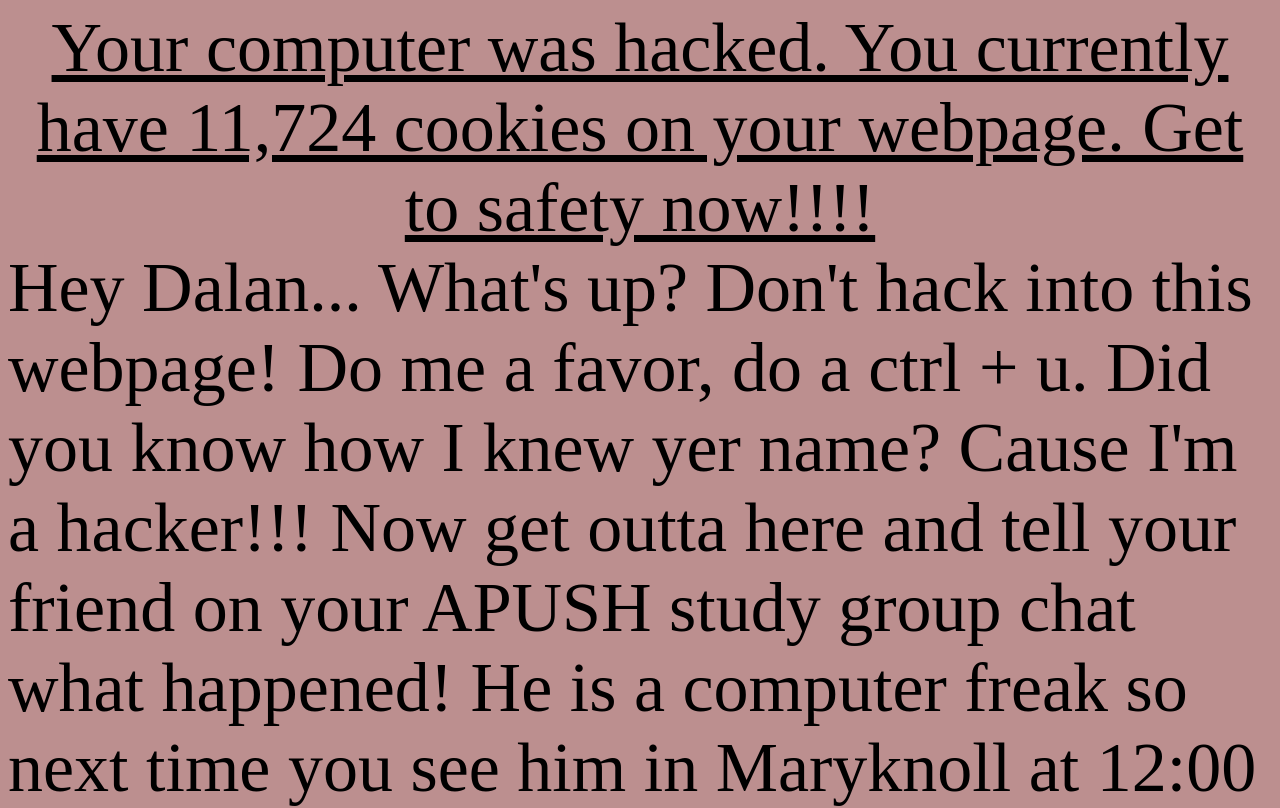
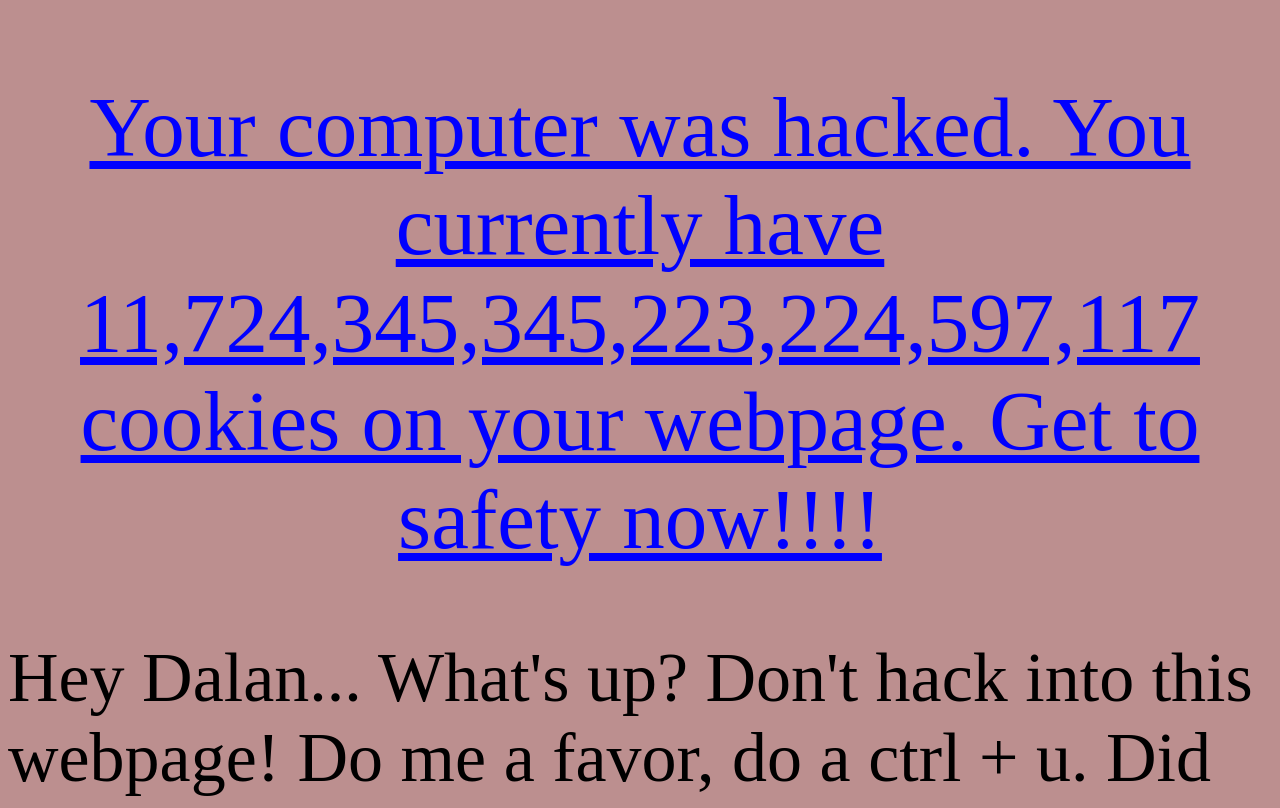
Before and after one commit to Micaiah05/Micaiah05.github.io, a plain HTML site: page index.html in a window 1280 px wide. Shown: the top 808 px of the page. Drawn offline with Linux system fonts and the light colour scheme.

Commit message:
more nasty stuff

```diff
--- a/css/styles.css
+++ b/css/styles.css
@@ -12,4 +12,7 @@ body{
 #h4cked{
     text-align: center;
     text-decoration: underline;
+    padding: 70px;
+    font-size: 85px;
+    color: blue;
 }
--- a/index.html
+++ b/index.html
@@ -9,9 +9,9 @@
 </head>
 <body>
 
-    <div id = 'h4cked'>Your computer was hacked. You currently have 11,724 cookies on your webpage. Get to safety now!!!!</div>
+    <div id = 'h4cked'>Your computer was hacked. You currently have 11,724,345,345,223,224,597,117 cookies on your webpage. Get to safety now!!!!</div>
 
-    Hey Dalan... What's up? Don't hack into this webpage! Do me a favor, do a ctrl + u. Did you know how I knew yer name? Cause I'm a hacker!!! Now get outta here and tell your friend on your APUSH study group chat what happened! He is a computer freak so next time you see him in Maryknoll at 12:00 on A and C days in room 205 in your APUSH class, you can report the problem to him.
+    Hey Dalan... What's up? Don't hack into this webpage! Do me a favor, do a ctrl + u. Did you know how I knew yer name? Cause I'm a hacker!!! Now get outta here and tell someone on your APUSH study group chat what happened! Some guy (a friend of mine) is a computer freak so next time you see him in Maryknoll at 12:00 on A and C days in room 205 in your APUSH class with Mrs. McMaster and with Noah Chang sitting by your side and Benjamin Carrico sitting in front of you and Kristine Punzal and Jon Ornellas and Carson Chiu sitting behind you, you can report the problem to him. Also don't forget. Your hack was identified with id 2r8wgho4wigrog8w4jroijgo8wfrihg98wor. Please report this id to the phone number 808-777-777-777-7777 and tell the lady that answers your id hack. Please remember to be respectful and to report what ever happened. Also don't forget, you have to be able to say the number of cookies you have on your webpage properly, otherwise the lady will not understand.
 
     <div id = 'bad'>404
 
```
